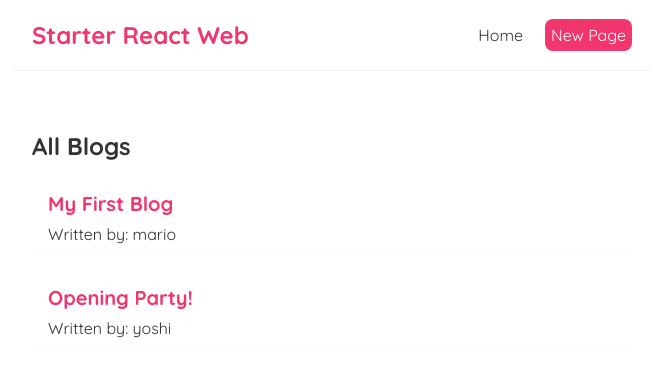
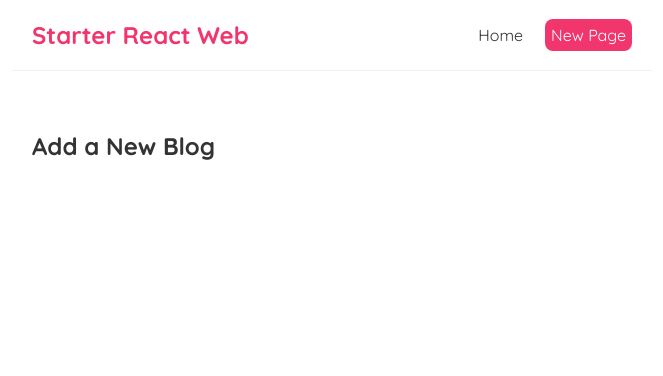
Before and after one commit to Omar-K-Elgazzar/React-Tutorial, a React (Create React App) app in the folder starter-web/: page /create in a window 1280 px wide. Shown: the top 376 px of the page, without its empty margins (308-971 px from the left). Built offline with nearby package versions, Linux system fonts and the light colour scheme; data requests are answered from the project's data file.

Commit message:
Learned Exact Router Links

```diff
--- a/starter-web/src/App.js
+++ b/starter-web/src/App.js
@@ -1,6 +1,7 @@
 import Navbar from './Navbar';
 import Home from './Home';
 import {BrowserRouter as Router, Route, Switch} from 'react-router-dom';
+import Create from './Create';
 
 
 function App() {
@@ -12,8 +13,11 @@
         <Navbar></Navbar>
         <div className="content">
           <Switch>
-            <Route path ='/'>
+            <Route exact path ='/'>
               <Home></Home>
+            </Route>
+            <Route path ='/create'>
+              <Create></Create>
             </Route>
           </Switch>
         </div>
--- /dev/null
+++ b/starter-web/src/Create.js
@@ -0,0 +1,9 @@
+const Create = () => {
+    return (
+        <div className="create">
+            <h2>Add a New Blog</h2>
+        </div>
+     );
+}
+
+export default Create;
```
